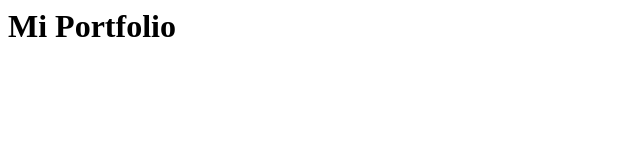
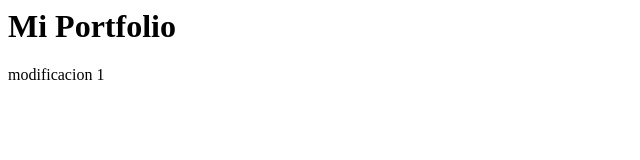
Before and after one commit to felpa1/portfolio-FE, a plain HTML site: page index.html in a window 1280 px wide. Shown: the full height of the page, 0-640 px from the left. Drawn offline with Linux system fonts and the light colour scheme.

Commit message:
Update index.html

```diff
--- a/index.html
+++ b/index.html
@@ -1,3 +1,5 @@
 <h1>Mi Portfolio
 
 </h1>
+
+<p> modificacion 1 </p>
```
